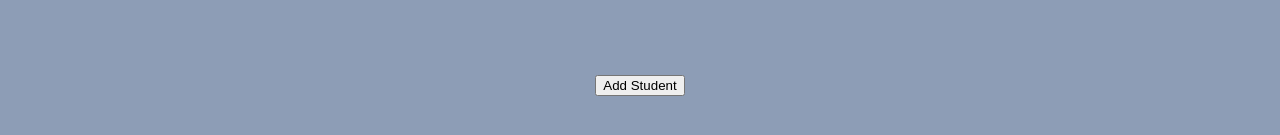
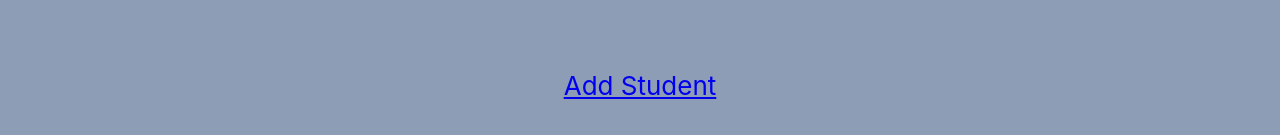
Before and after one commit to iambcho/CRUD-Front-End, a React (Create React App) app: page /students in a window 1280 px wide. Shown: the part 334-469 px from the top of the page. Built offline with nearby package versions, Linux system fonts and the light colour scheme.

Commit message:
added add student link

```diff
--- a/src/components/view/AllStudentsView.js
+++ b/src/components/view/AllStudentsView.js
@@ -17,7 +17,7 @@ const AllStudentsView = (props) => {
     // }
 
 
-
+    //onClick
     return (
     <div className="container">
         <div className = "nav-bar">
@@ -26,6 +26,7 @@ const AllStudentsView = (props) => {
                     <li><Link to="/students">All Students</Link></li>
                 </ul>
             </div>
+
     <div className="App">
 
         <header className="App-header">
@@ -35,8 +36,11 @@ const AllStudentsView = (props) => {
 
             <br/>
 
-            <button>Add Student</button>
+            <Link to="/add_students">Add Student</Link>
+
             <br/>
+
+
 
             {
                 (students.length < 1)
```
